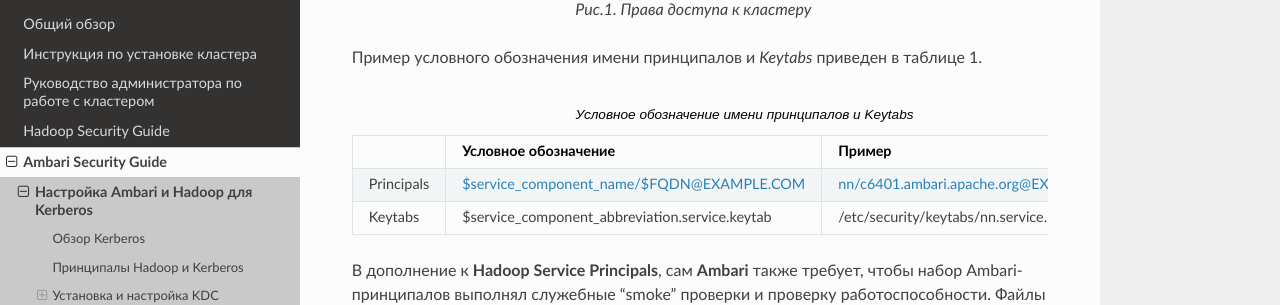
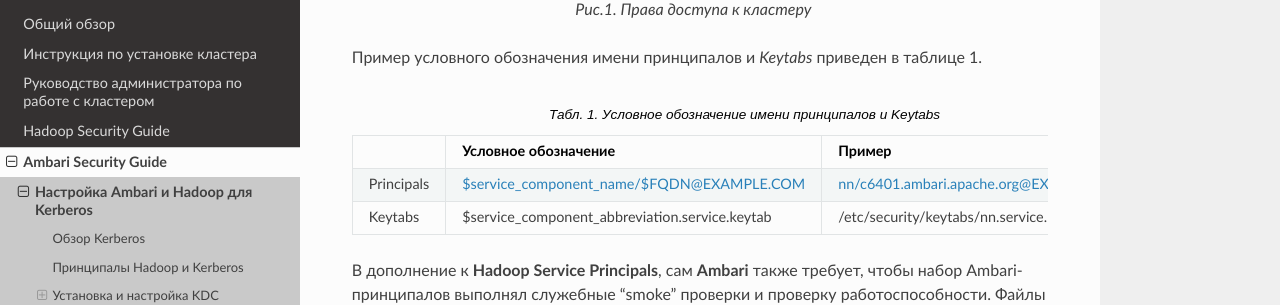
Before and after one commit to arenadata/docs_adps, a Sphinx documentation site: the page built from source/SecurityAmbari/config.rst, in a window 1280 px wide and 900 px high, scrolled down 1976 px. Shown: the part 153-458 px from the top of the window. Built offline with Sphinx 7.4.7 and the Read the Docs theme 2.0.0, drawn with Linux system fonts in a browser that asks for light colours; pages that are not in the unit, such as notebooks, are missing from menus.

Commit message:
Update config.rst

```diff
--- a/source/SecurityAmbari/config.rst
+++ b/source/SecurityAmbari/config.rst
@@ -61,7 +61,7 @@
 Каждый сервис и под-сервис в **Hadoop** должны иметь своего принципала. Имя принципала в данной сфере состоит из основного
 имени и имени экземпляра – это полное доменное имя хоста, на котором работает сервер. Учетные данные серверов хранятся в файле
 *keytab*, который извлекается из базы данных **Kerberos** с помощью принципала сервера и хранится локально в защищенном
-каталоге на узле компонента сервера (:ref:`Рис.1.<admin-img-1>`).
+каталоге на узле компонента сервера (:ref:`Рис.1.<ambari_sec_pic.1>`).
 
 
 .. _ambari_sec_pic.1:
@@ -74,7 +74,7 @@
 Пример условного обозначения имени принципалов и *Keytabs* приведен в таблице 1.
 
 
-.. csv-table:: Условное обозначение имени принципалов и Keytabs
+.. csv-table:: Табл. 1. Условное обозначение имени принципалов и Keytabs
    :header: " ", "Условное обозначение", "Пример"
    :widths: 10, 20, 20
 
```
